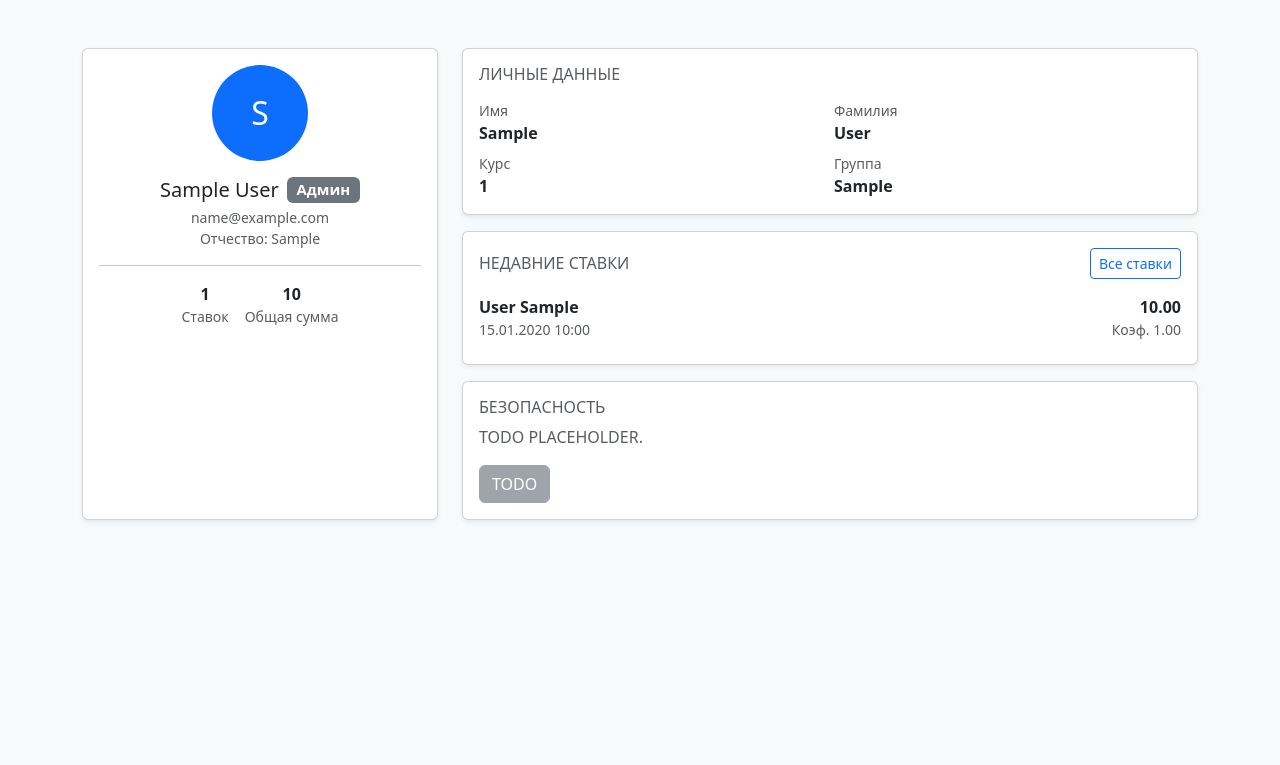
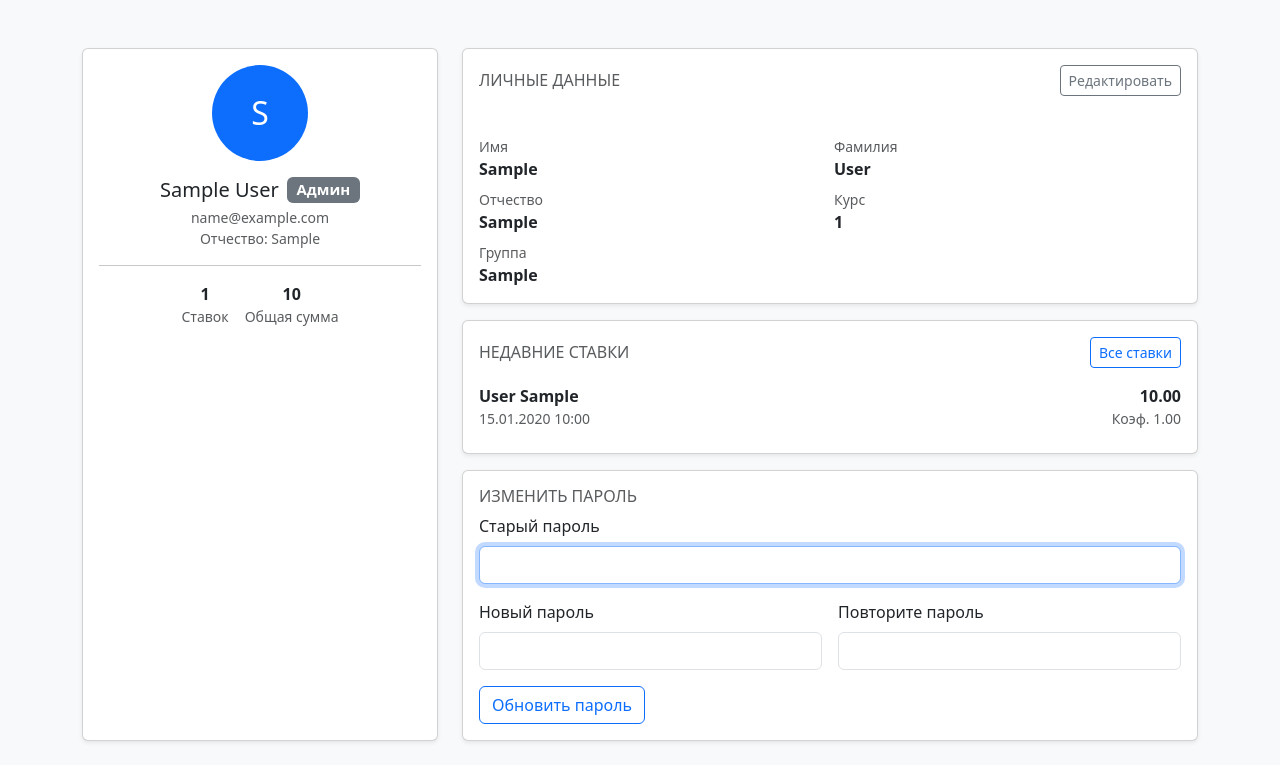
Before and after one commit to Andrusha-cpp/Production, a Django app: page /profile/ in a window 1280 px wide. Shown: the part 56-821 px from the top of the page. Before the commit the page ends 577 px from the top, so only its background shows below. Run offline with Django 5.2, Linux system fonts and the light colour scheme; a user stored in the database is signed in; tables that the repository leaves empty hold one stand-in row (values such as "Sample post").

Commit message:
Add profile editing and password change

```diff
--- a/core/forms.py
+++ b/core/forms.py
@@ -49,3 +49,22 @@
         if pwd and pwd2 and pwd != pwd2:
             self.add_error("password_confirm", "Пароли не совпадают.")
         return cleaned
+
+
+class ProfileForm(forms.ModelForm):
+    class Meta:
+        model = CustomUser
+        fields = ["first_name", "last_name", "patronymic", "course", "group"]
+        labels = {
+            "first_name": "Имя",
+            "last_name": "Фамилия",
+            "patronymic": "Отчество",
+            "course": "Курс",
+            "group": "Группа",
+        }
+
+    def __init__(self, *args, **kwargs):
+        super().__init__(*args, **kwargs)
+        for field in self.fields.values():
+            existing_classes = field.widget.attrs.get("class", "")
+            field.widget.attrs["class"] = (existing_classes + " form-control").strip()
--- a/core/views.py
+++ b/core/views.py
@@ -1,12 +1,13 @@
 from decimal import Decimal, InvalidOperation
 
-from django.contrib.auth import authenticate, login, logout, get_user_model
+from django.contrib.auth import authenticate, login, logout, get_user_model, update_session_auth_hash
 from django.contrib.auth.decorators import login_required
+from django.contrib.auth.forms import PasswordChangeForm
 from django.core.paginator import Paginator
 from django.db.models import Sum
 from django.shortcuts import render, get_object_or_404, redirect
 
-from .forms import CandidateForm, RegistrationForm
+from .forms import CandidateForm, RegistrationForm, ProfileForm
 from .models import Candidate, Bet
 
 def _serialize_candidate(candidate):
@@ -107,6 +108,40 @@
     )
     stats = bets_qs.aggregate(total_amount=Sum("amount"))
     last_bet = bets_qs.first()
+    success_profile = None
+    success_password = None
+
+    def _apply_bootstrap(form, labels_override=None):
+        for name, field in form.fields.items():
+            if labels_override and name in labels_override:
+                field.label = labels_override[name]
+            existing_classes = field.widget.attrs.get("class", "")
+            field.widget.attrs["class"] = (existing_classes + " form-control").strip()
+
+    profile_form = ProfileForm(instance=user)
+    password_form = PasswordChangeForm(user)
+    password_labels = {
+        "old_password": "Старый пароль",
+        "new_password1": "Новый пароль",
+        "new_password2": "Повторите пароль",
+    }
+
+    if request.method == "POST":
+        action = request.POST.get("action")
+        if action == "profile":
+            profile_form = ProfileForm(request.POST, instance=user)
+            if profile_form.is_valid():
+                profile_form.save()
+                success_profile = "Данные профиля обновлены."
+        elif action == "password":
+            password_form = PasswordChangeForm(user, request.POST)
+            if password_form.is_valid():
+                password_form.save()
+                update_session_auth_hash(request, password_form.user)
+                success_password = "Пароль обновлён."
+
+    _apply_bootstrap(profile_form)
+    _apply_bootstrap(password_form, password_labels)
 
     context = {
         "user_obj": user,
@@ -114,6 +149,10 @@
         "bets_count": bets_qs.count(),
         "total_amount": stats.get("total_amount") or Decimal("0"),
         "last_bet": last_bet,
+        "profile_form": profile_form,
+        "password_form": password_form,
+        "success_profile": success_profile,
+        "success_password": success_password,
     }
     return render(request, "ProfilePage.html", context)
 
--- a/templates/ProfilePage.html
+++ b/templates/ProfilePage.html
@@ -43,8 +43,42 @@
         <div class="col-12 col-lg-8">
             <div class="card shadow-sm mb-3">
                 <div class="card-body">
-                    <h3 class="h6 text-uppercase text-muted mb-3">Личные данные</h3>
-                    <div class="row g-2">
+                    {% if success_profile %}
+                        <div class="alert alert-success py-2">{{ success_profile }}</div>
+                    {% endif %}
+                    <details>
+                        <summary class="d-flex justify-content-between align-items-center mb-3">
+                            <span class="h6 text-uppercase text-muted mb-0">Личные данные</span>
+                            <span class="btn btn-sm btn-outline-secondary" aria-label="Редактировать">
+                                Редактировать
+                            </span>
+                        </summary>
+                        <form method="post" class="mt-2">
+                            {% csrf_token %}
+                            <input type="hidden" name="action" value="profile">
+                            <div class="row g-3">
+                                {% for field in profile_form %}
+                                    <div class="col-12 col-md-6">
+                                        <label class="form-label">{{ field.label }}</label>
+                                        {{ field }}
+                                        {% if field.help_text %}<div class="form-text">{{ field.help_text }}</div>{% endif %}
+                                        {% for error in field.errors %}
+                                            <div class="text-danger small">{{ error }}</div>
+                                        {% endfor %}
+                                    </div>
+                                {% endfor %}
+                            </div>
+                            {% if profile_form.non_field_errors %}
+                                {% for error in profile_form.non_field_errors %}
+                                    <div class="alert alert-danger py-2 mt-2">{{ error }}</div>
+                                {% endfor %}
+                            {% endif %}
+                            <div class="mt-3">
+                                <button class="btn btn-primary" type="submit">Сохранить</button>
+                            </div>
+                        </form>
+                    </details>
+                    <div class="row g-2 mt-3">
                         <div class="col-12 col-md-6">
                             <div class="small text-muted">Имя</div>
                             <div class="fw-semibold">{{ user_obj.first_name }}</div>
@@ -52,6 +86,10 @@
                         <div class="col-12 col-md-6">
                             <div class="small text-muted">Фамилия</div>
                             <div class="fw-semibold">{{ user_obj.last_name }}</div>
+                        </div>
+                        <div class="col-12 col-md-6">
+                            <div class="small text-muted">Отчество</div>
+                            <div class="fw-semibold">{{ user_obj.patronymic|default:"—" }}</div>
                         </div>
                         <div class="col-12 col-md-6">
                             <div class="small text-muted">Курс</div>
@@ -96,9 +134,33 @@
 
             <div class="card shadow-sm">
                 <div class="card-body">
-                    <h3 class="h6 text-uppercase text-muted mb-2">Безопасность</h3>
-                    <p class="mb-3 text-muted">TODO PLACEHOLDER.</p>
-                    <button class="btn btn-secondary" type="button" disabled>TODO</button>
+                    <h3 class="h6 text-uppercase text-muted mb-2">Изменить пароль</h3>
+                    {% if success_password %}
+                        <div class="alert alert-success py-2">{{ success_password }}</div>
+                    {% endif %}
+                    <form method="post">
+                        {% csrf_token %}
+                        <input type="hidden" name="action" value="password">
+                        <div class="row g-3">
+                            {% for field in password_form %}
+                                <div class="col-12 {% if forloop.first %}col-md-12{% else %}col-md-6{% endif %}">
+                                    <label class="form-label">{{ field.label }}</label>
+                                    {{ field }}
+                                    {% for error in field.errors %}
+                                        <div class="text-danger small">{{ error }}</div>
+                                    {% endfor %}
+                                </div>
+                            {% endfor %}
+                        </div>
+                        {% if password_form.non_field_errors %}
+                            {% for error in password_form.non_field_errors %}
+                                <div class="alert alert-danger py-2 mt-2">{{ error }}</div>
+                            {% endfor %}
+                        {% endif %}
+                        <div class="mt-3">
+                            <button class="btn btn-outline-primary" type="submit">Обновить пароль</button>
+                        </div>
+                    </form>
                 </div>
             </div>
         </div>
```
